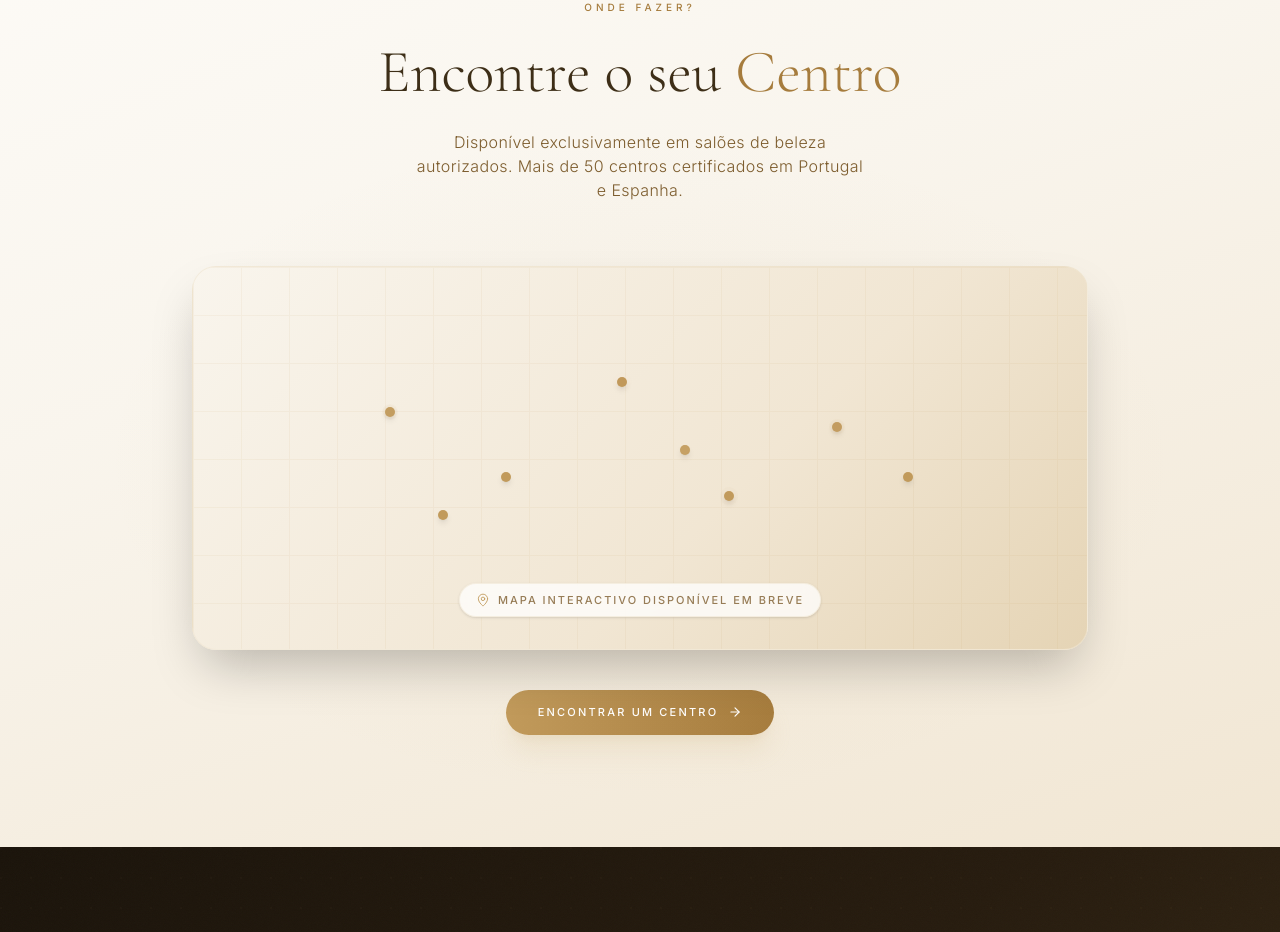
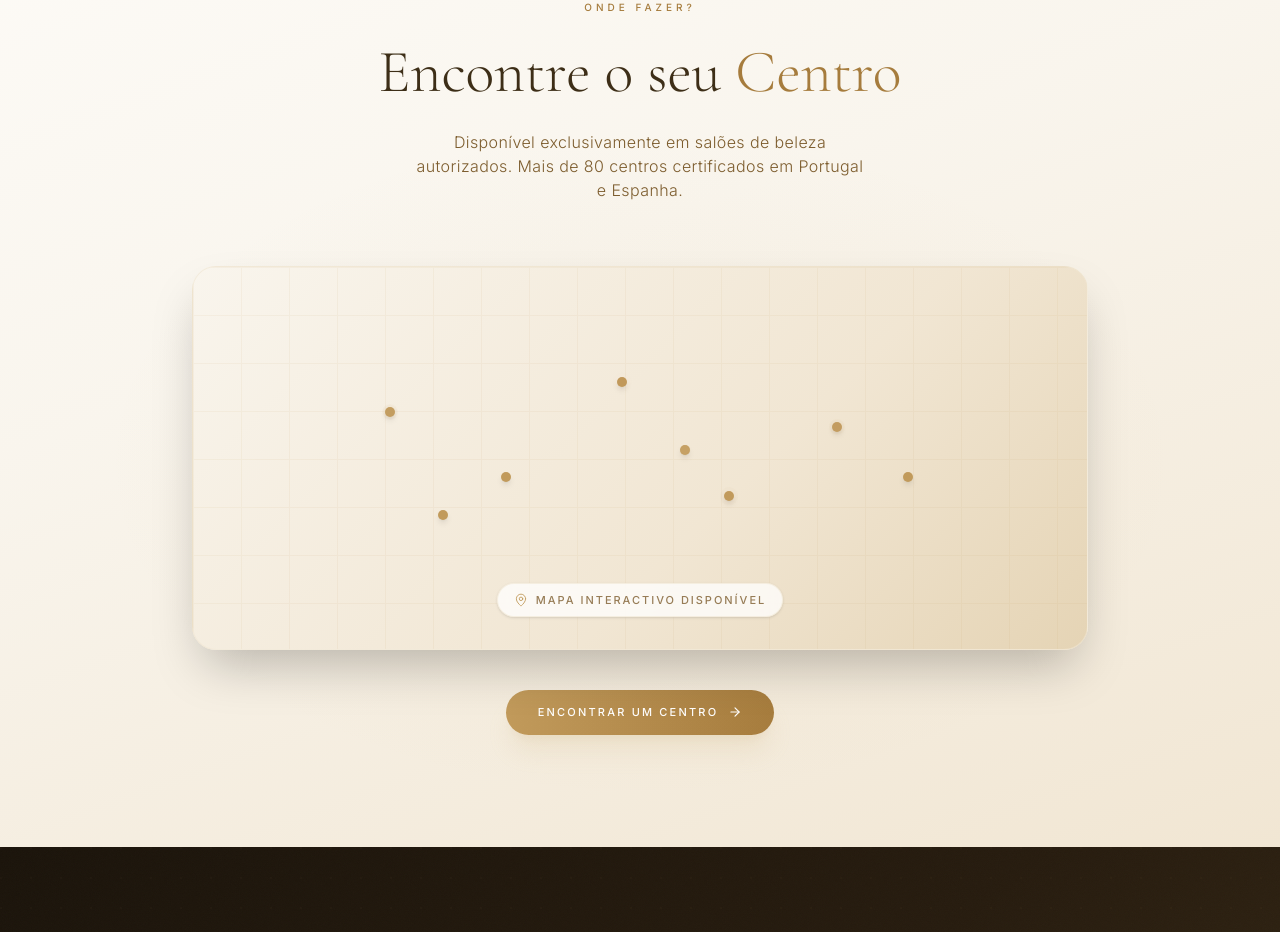
Before and after one commit to Flowdexai/sunbiotan, a Next.js app: page / in a window 1280 px wide. Shown: the part 5480-6412 px from the top of the page. Built offline with nearby package versions, Linux system fonts and the light colour scheme.

Commit message:
fix: sesion

```diff
--- a/app/dashboard/layout.tsx
+++ b/app/dashboard/layout.tsx
@@ -3,7 +3,7 @@
 
 import { useState } from 'react';
 import Link from 'next/link';
-import { usePathname, useRouter } from 'next/navigation';
+import { usePathname } from 'next/navigation';
 import { createBrowserClient } from '@supabase/ssr';
 import Image from 'next/image';
 import {
@@ -54,14 +54,13 @@ export default function DashboardLayout({
 }) {
     const [sidebarOpen, setSidebarOpen] = useState(false);
     const pathname = usePathname();
-    const router = useRouter();
     const supabase = createBrowserClient(
         process.env.NEXT_PUBLIC_SUPABASE_URL!,
         process.env.NEXT_PUBLIC_SUPABASE_ANON_KEY!
     );
     const handleLogout = async () => {
         await supabase.auth.signOut();
-        router.push('/login');
+        window.location.href = '/login';
     };
 
     return (
--- a/app/portal/layout.tsx
+++ b/app/portal/layout.tsx
@@ -3,7 +3,7 @@
 
 import { useState } from 'react';
 import Link from 'next/link';
-import { usePathname, useRouter } from 'next/navigation';
+import { usePathname } from 'next/navigation';
 import Image from 'next/image';
 import { createBrowserClient } from '@supabase/ssr';
 import {
@@ -47,8 +47,6 @@ export default function PortalLayout({
 }) {
     const [sidebarOpen, setSidebarOpen] = useState(false);
     const pathname = usePathname();
-    const router = useRouter();
-
     const supabase = createBrowserClient(
         process.env.NEXT_PUBLIC_SUPABASE_URL!,
         process.env.NEXT_PUBLIC_SUPABASE_ANON_KEY!
@@ -56,7 +54,7 @@ export default function PortalLayout({
 
     const handleLogout = async () => {
         await supabase.auth.signOut();
-        router.push('/login');
+        window.location.href = '/login';
     };
 
     return (
--- a/components/sections/cta-professionals.tsx
+++ b/components/sections/cta-professionals.tsx
@@ -89,7 +89,7 @@ export function CtaProfessionals() {
             </div>
 
             <motion.a
-              href="mailto:parceiros@sunbiotan.pt"
+              href="/profissionais"
               initial={{ opacity: 0, y: 10 }}
               whileInView={{ opacity: 1, y: 0 }}
               viewport={VP}
--- a/components/sections/map-preview.tsx
+++ b/components/sections/map-preview.tsx
@@ -48,7 +48,7 @@ export function MapPreview() {
             </h2>
             <p className="text-sunbiotan-700 text-base font-light tracking-wide max-w-md mx-auto">
               Disponível exclusivamente em salões de beleza autorizados.
-              Mais de 50 centros certificados em Portugal e Espanha.
+              Mais de 80 centros certificados em Portugal e Espanha.
             </p>
           </motion.div>
 
@@ -87,7 +87,7 @@ export function MapPreview() {
               <div className="flex items-center gap-2 bg-white/75 backdrop-blur-sm px-4 py-2 rounded-full border border-sunbiotan-200/60 shadow-sm">
                 <MapPin className="h-3.5 w-3.5 text-sunbiotan-500" strokeWidth={1.5} />
                 <p className="text-[11px] tracking-[0.18em] uppercase text-sunbiotan-700/80 font-medium">
-                  Mapa interactivo disponível em breve
+                  Mapa interactivo disponível
                 </p>
               </div>
             </div>
@@ -102,7 +102,7 @@ export function MapPreview() {
             className="flex justify-center"
           >
             <a
-              href="mailto:info@sunbiotan.pt"
+              href="/centros"
               className="group inline-flex items-center gap-2.5 px-8 py-3.5 bg-gradient-to-r from-sunbiotan-500 to-sunbiotan-600 hover:from-sunbiotan-400 hover:to-sunbiotan-500 text-white text-[11px] tracking-[0.2em] uppercase font-medium rounded-full transition-all duration-300 shadow-xl shadow-sunbiotan-400/20 hover:scale-105"
             >
               Encontrar um Centro
```
